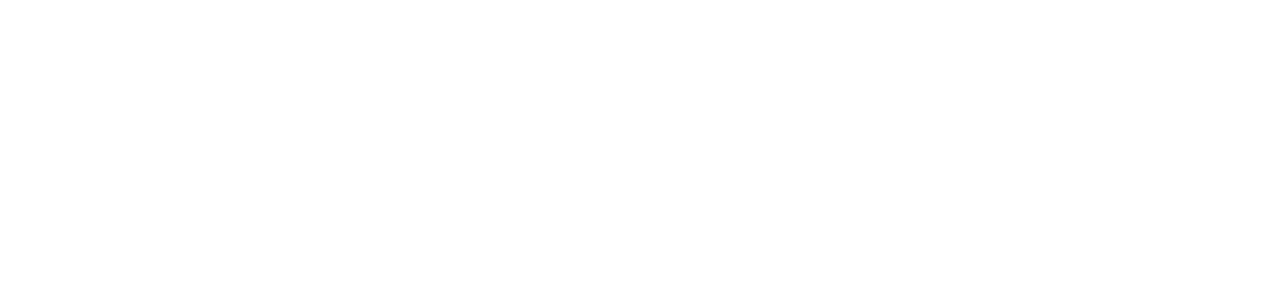
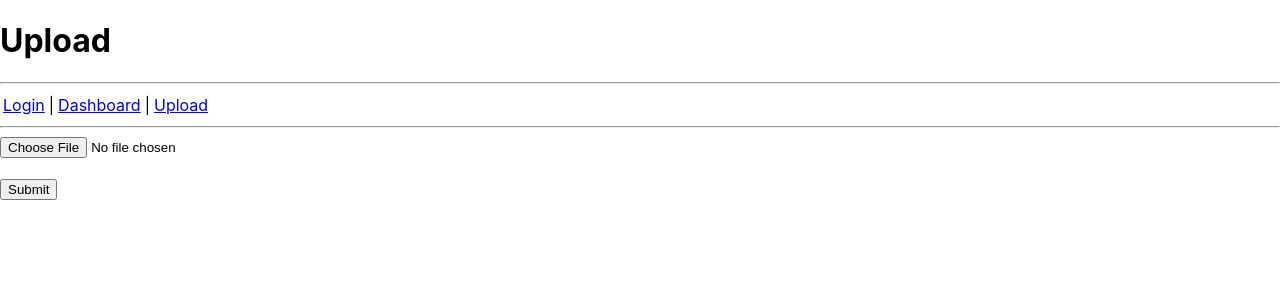
Before and after one commit to jvalentino/sys-echo-ui, a React (Create React App) app: page /upload in a window 1280 px wide. Before the commit this address had no page. Shown: the top 300 px of the page. Built offline with nearby package versions, Linux system fonts and the light colour scheme.

Commit message:
got it fully working, every view

```diff
--- a/src/App.js
+++ b/src/App.js
@@ -10,6 +10,7 @@
 import Home from "./view/home/Home";
 import Dashboard from "./view/dashboard/Dashboard";
 import ViewVersions from "./view/view-versions/ViewVersions";
+import Upload from "./view/upload/Upload";
 
 function App() {
   return (
@@ -22,6 +23,7 @@
             <Route path="/" element={<Home />} />
             <Route path="/dashboard" element={<Dashboard />} />
             <Route path="/view-versions/:id" element={<ViewVersions />} />
+            <Route path="/upload" element={<Upload />} />
           </Routes>
         </div>
       </Router>
--- /dev/null
+++ b/src/view/upload/Upload.js
@@ -0,0 +1,63 @@
+import React, { Component } from "react";
+import Menu from "../../component/menu/Menu";
+import * as controller from "./upload-controller";
+import AppState from "../../AppState";
+
+class Upload extends Component {
+  constructor() {
+    super();
+
+    this.submit = this.submit.bind(this);
+    this.onFileChange = this.onFileChange.bind(this);
+
+    this.state = {
+      selectedFile: null
+    };
+  }
+
+  async submit(event) {
+    event.preventDefault();
+
+    const file = this.state.selectedFile;
+    const formData = new FormData();
+
+    // Update the formData object
+    formData.append("file", file, file.name);
+
+    await controller.upload(
+      AppState.getUrl(),
+      AppState.getSessionId(),
+      formData
+    );
+
+    window.location = "/dashboard";
+  }
+
+  onFileChange(event) {
+    console.log(event.target.files[0]);
+    this.setState({
+      selectedFile: event.target.files[0]
+    });
+  }
+
+  render() {
+    return (
+      <div>
+        <h1>Upload</h1>
+        <Menu />
+        <form
+          onSubmit={this.submit}
+          method="POST"
+          encType="multipart/form-data"
+        >
+          <input type="file" name="file" onChange={this.onFileChange} />
+          <br />
+          <br />
+          <input type="submit" value="Submit" />
+        </form>
+      </div>
+    );
+  }
+}
+
+export default Upload;
--- /dev/null
+++ b/src/view/upload/upload-controller.js
@@ -0,0 +1,18 @@
+async function upload(url, sessionId, formData) {
+  const endpoint = `${url}/upload-file`;
+  const headers = {
+    "X-Auth-Token": sessionId
+  };
+
+  const requestOptions = {
+    method: "POST",
+    headers: headers,
+    body: formData
+  };
+
+  const response = await fetch(endpoint, requestOptions);
+  const text = await response.text();
+  console.log(text);
+}
+
+export { upload };
```
Also changed, not shown: build-reports/eslint.html (+16 -2 lines).
